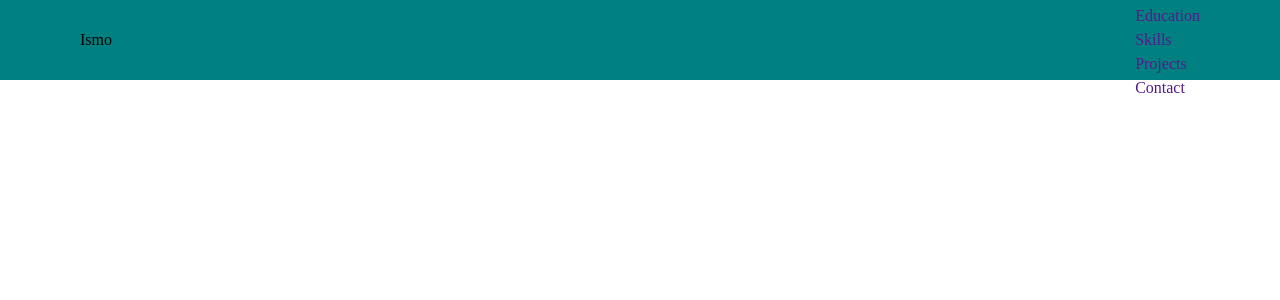
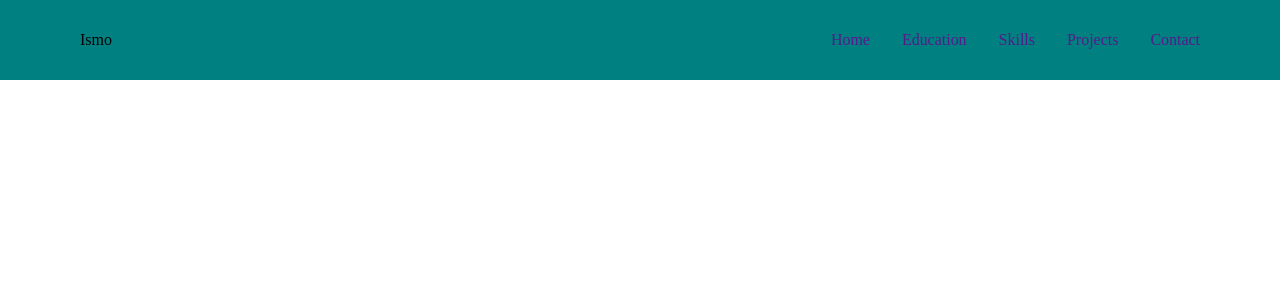
Before and after one commit to ismailo-git/portfolio, a PHP site: page / in a window 1280 px wide. Shown: the top 300 px of the page. Run offline with PHP 8.4, Linux system fonts and the light colour scheme.

Commit message:
style navlinks items

```diff
--- a/css/style.css
+++ b/css/style.css
@@ -40,3 +40,14 @@
     height: 80px;
     padding: 0 5rem;
 }
+
+.navbar .nav-links {
+
+    display: flex;
+    gap: 2rem;
+}
+
+.navbar .nav-links a {
+
+    font-size: 0.998rem;
+}
```
